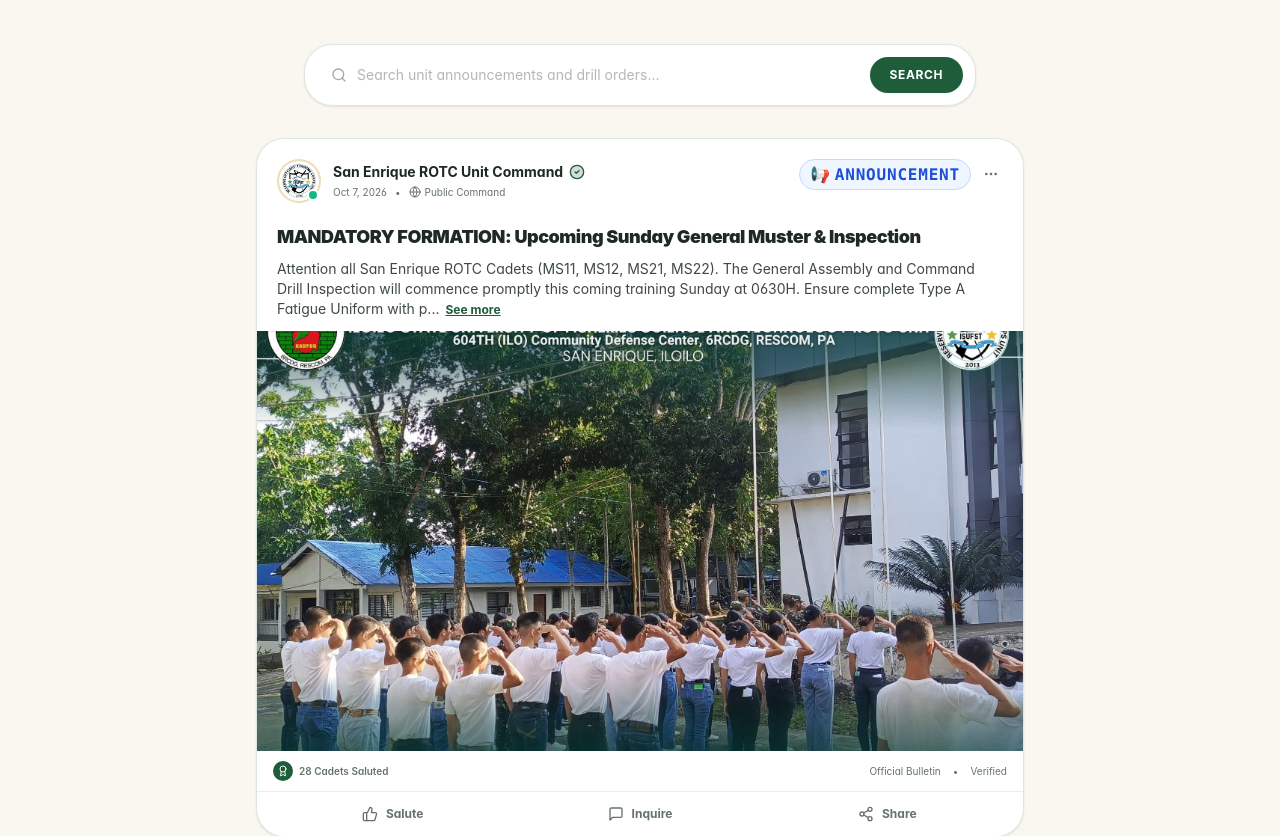
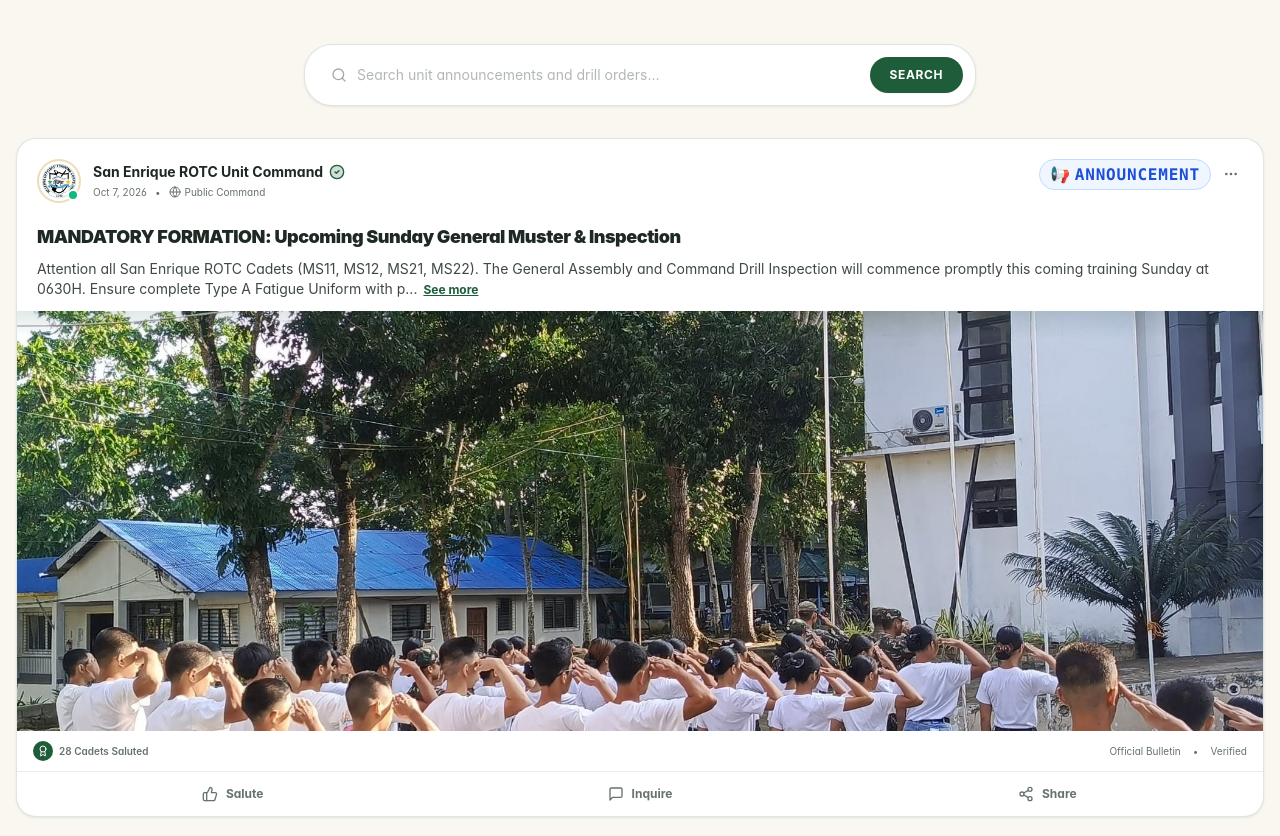
Before and after one commit to Princemaybel/san-enrique-rotc-web, a Next.js app: page /announcements in a window 1280 px wide. Shown: the part 480-1316 px from the top of the page. Built offline with nearby package versions, Linux system fonts and the light colour scheme; no server answers; the database is empty.

Commit message:
Make post cards full-width (no max-w), reduce border radius for edge-to-edge look

```diff
--- a/app/about/page.tsx
+++ b/app/about/page.tsx
@@ -326,7 +326,7 @@ export default async function AboutPage() {
           </div>
 
           {/* 1 Single Column Centered Facebook Feed */}
-          <div className="mx-auto max-w-3xl space-y-6">
+          <div className="w-full space-y-6">
             {aboutPosts.map((post) => (
               <FacebookPostCard
                 key={post.id}
--- a/app/announcements/page.tsx
+++ b/app/announcements/page.tsx
@@ -110,7 +110,7 @@ export default async function AnnouncementsPage({
 
         {/* Announcements Feed - 1 Single Centered Column */}
         {items.length ? (
-          <div className="mx-auto max-w-3xl space-y-6">
+          <div className="w-full space-y-6">
             {items.map((item) => (
               <FacebookPostCard
                 key={item.id}
--- a/app/benefits/page.tsx
+++ b/app/benefits/page.tsx
@@ -240,7 +240,7 @@ export default async function BenefitsPage() {
           </div>
 
           {/* 1 Single Column Centered Facebook Feed */}
-          <div className="mx-auto max-w-3xl space-y-6">
+          <div className="w-full space-y-6">
             {benefitPosts.map((post) => (
               <FacebookPostCard
                 key={post.id}
--- a/app/page.tsx
+++ b/app/page.tsx
@@ -406,7 +406,7 @@ export default async function HomePage() {
             </div>
 
             {/* Facebook Posts Feed - Single Column Centered */}
-            <div className="mx-auto max-w-3xl space-y-6">
+            <div className="w-full space-y-6">
               {homeAnnouncements.map((post) => (
                 <FacebookPostCard
                   key={post.id}
--- a/app/requirements/page.tsx
+++ b/app/requirements/page.tsx
@@ -295,7 +295,7 @@ export default async function RequirementsPage() {
           </div>
 
           {/* 1 Single Column Centered Facebook Feed */}
-          <div className="mx-auto max-w-3xl space-y-6">
+          <div className="w-full space-y-6">
             {requirementPosts.map((post) => (
               <FacebookPostCard
                 key={post.id}
--- a/components/facebook-post-card.tsx
+++ b/components/facebook-post-card.tsx
@@ -71,7 +71,7 @@ export function FacebookPostCard({ post }: { post: FacebookPost }) {
       });
 
   return (
-    <article className="overflow-hidden rounded-2xl border border-field/15 bg-white shadow-card hover:shadow-card-hover transition-all">
+    <article className="overflow-hidden rounded-xl border border-field/15 bg-white shadow-card hover:shadow-card-hover transition-all">
       {/* ── 1. Facebook-Style Post Header ── */}
       <div className="flex items-start justify-between p-4 sm:p-5">
         <div className="flex items-center gap-3">
```
